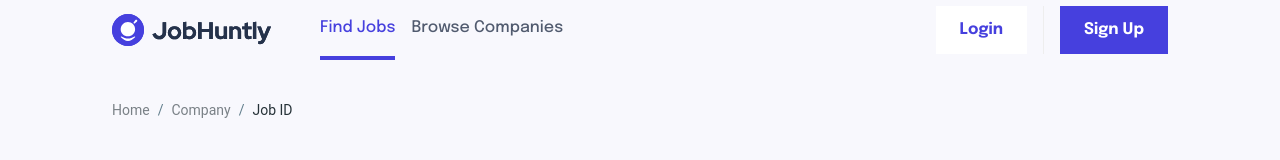
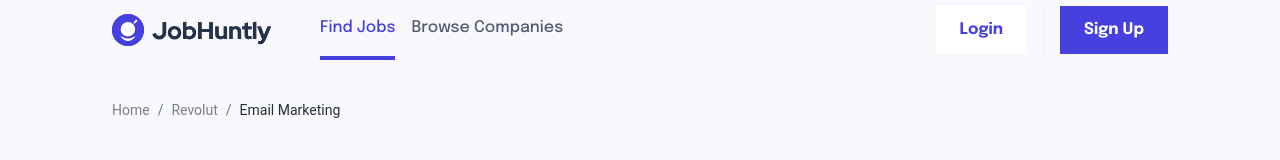
Before and after one commit to JLDaquipa/jobhuntly-website, a React (Vite) app: page /jobs/1 in a window 1280 px wide. Shown: the top 160 px of the page. Built offline with nearby package versions, Linux system fonts and the light colour scheme; a web font is replaced by a local one.

Commit message:
Applied link on job list and company list using useParams

```diff
--- a/src/App.jsx
+++ b/src/App.jsx
@@ -11,9 +11,9 @@ const router = createBrowserRouter(createRoutesFromElements(
   <Route path='/' element={<MainLayout />}>
     <Route index element={<Home />} />
     <Route path='/jobs' element={<FindJob />} />
-    <Route path='/jobs/1' element={<JobDetails />} />
+    <Route path='/jobs/:jobID' element={<JobDetails />} />
     <Route path='/companies' element={<BrowseCompanies />} />
-    <Route path='/companies/1' element={<CompanyDetails />}/>
+    <Route path='/companies/:companyID' element={<CompanyDetails />}/>
   </Route>
 ))
 
--- a/src/components/CompanyList.jsx
+++ b/src/components/CompanyList.jsx
@@ -4,6 +4,7 @@ import { filters, companyList } from "../constant";
 import CompanyCard from "./companyCard";
 import Pagination from "./pagination/Pagination";
 import{ FilterDataAdvanced } from 'filter-data-advanced/dist/FilterDataAdvanced';
+import { Link } from "react-router-dom";
 
 const CompanyList = () => {
   const [openIndustry,setOpenIndustry] = useState(true);
@@ -163,7 +164,9 @@ const CompanyList = () => {
                 <div className="grid grid-cols-2 max-md:grid-cols-1 gap-4 mb-8">
                   {
                     currentPageData.map((company) => (
-                      <CompanyCard key={company.companyID} companyData={company} />
+                      <Link to={`${company.companyID}`} key={company.companyID}>
+                        <CompanyCard  companyData={company} />
+                      </Link>
                     ))
                   }
                 </div>
--- a/src/components/JobList.jsx
+++ b/src/components/JobList.jsx
@@ -3,7 +3,8 @@ import { useEffect, useState } from "react";
 import { filters, jobList } from "../constant";
 import JobCard from "./JobCard";
 import Pagination from "./pagination/Pagination";
-import{ FilterDataAdvanced } from 'filter-data-advanced/dist/FilterDataAdvanced';
+import { FilterDataAdvanced } from 'filter-data-advanced/dist/FilterDataAdvanced';
+import { Link } from "react-router-dom";
 
 const JobList = () => {
   const [openEmploymentType,setOpenEmploymentType] = useState(true);
@@ -260,13 +261,14 @@ const JobList = () => {
                 <div className="grid grid-cols-1 gap-4 mb-8">
                   {
                     currentPageData.map((job, i) => (
+                      <Link to={`../jobs/${job.jobID}`} key={i}>
                         <JobCard
-                        key={i}
                           label={true}
                           button={true}
                           progress={true}
                           jobData={job}
                           />
+                      </Link>
                     ))
                   }
                 </div>
--- a/src/pages/CompanyDetails.jsx
+++ b/src/pages/CompanyDetails.jsx
@@ -4,22 +4,24 @@ import { fireIcon,groupIcon,locationBlueIcon,industryIcon } from "../assets/icon
 import PerksAndBenefits from "../components/PerksAndBenefits";
 import { techStack } from "../constant";
 import { useCountries } from "use-react-countries";
+import { Link, useParams } from "react-router-dom";
 
 const CompanyDetails = () => {
   const { countries } = useCountries();
-  const company = companyList.find((company) => company.companyID === 1);
+  const params = useParams()
+  const company = companyList.find((company) => company.companyID == params.companyID);
 
   return (
     <section className="font-epilogue">
       <div className='padding-x bg-neutral-0 lg:pt-[3.75rem]'>
         <div className='max-container py-10'>
           <Breadcrumbs className="bg-transparent mb-4 lg:mb-10 p-0">
-            <a href="#" className="opacity-60">
+            <Link to="../" className="opacity-60">
               Home
-            </a>
-            <a href="#" className="opacity-60">
+            </Link>
+            <Link to={`../companies/${company.companyID}`} className="opacity-60">
               {company.name}
-            </a>
+            </Link>
           </Breadcrumbs>
           {/* ---------------- */}
           <div className="flex flex-col xl:flex-row lg:gap-6">
--- a/src/pages/JobDetails.jsx
+++ b/src/pages/JobDetails.jsx
@@ -6,11 +6,12 @@ import { Progress } from "@material-tailwind/react";
 import CategoryLabel from "../components/CategoryLabel";
 import { categoryLabelColor } from "../constant";
 import PerksAndBenefits from "../components/PerksAndBenefits";
+import { Link, useParams } from "react-router-dom";
 
 const JobDetails = () => {
-  const job = jobList.find((job) => job.jobID === 1);
-  const company = companyList.find((company) => company.openJobs.some((i) => i.jobID === 9));
-  console.log(company.profilePic)
+  const params = useParams();
+  const job = jobList.find((job) => job.jobID == params.jobID);
+  const company = companyList.find((company) => company.companyID == job.companyID);
   const progressPercentage = (job.applied / job.capacity) * 100;
 
   return (
@@ -19,13 +20,15 @@ const JobDetails = () => {
       <div className='padding-x bg-neutral-0 pt-[3.75rem]'>
         <div className='max-container py-10'>
           <Breadcrumbs className="bg-transparent mb-10 p-0">
-            <a href="#" className="opacity-60">
+            <Link to="/" className="opacity-60">
               Home
-            </a>
-            <a href="#" className="opacity-60">
-              Company
-            </a>
-            <a href="#">Job ID</a>
+            </Link>
+            <Link to={`../companies/${job.companyID}`} className="opacity-60">
+              {company.name}
+            </Link>
+            <Link to={`../jobs/${job.jobID}`}>
+              {job.position}
+            </Link>
           </Breadcrumbs>
           <JobCard
             large={true}
```
Also changed, not shown: src/constant/index.js (+20 -5 lines). Lines whose indentation alone changed are shown as unchanged.
